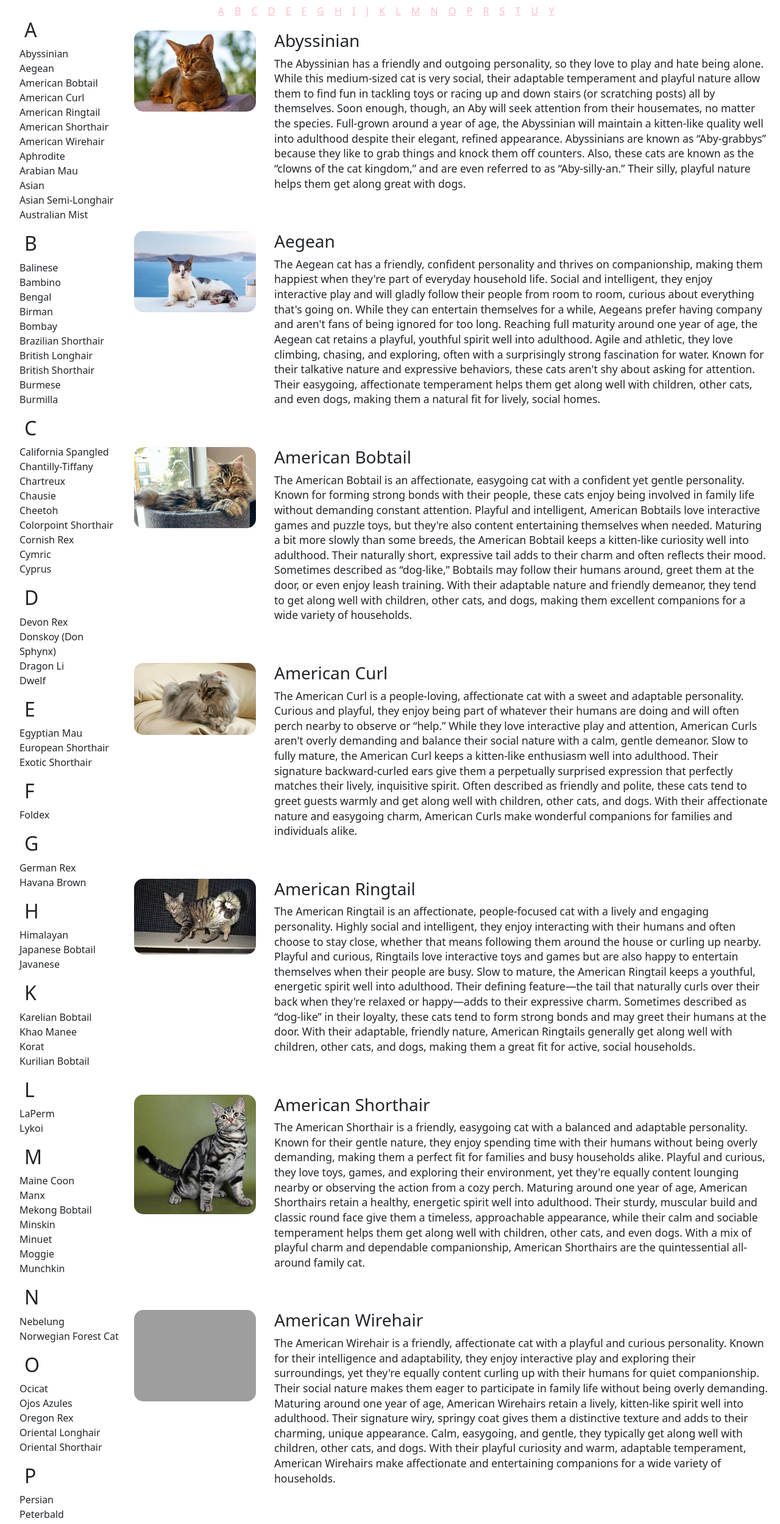
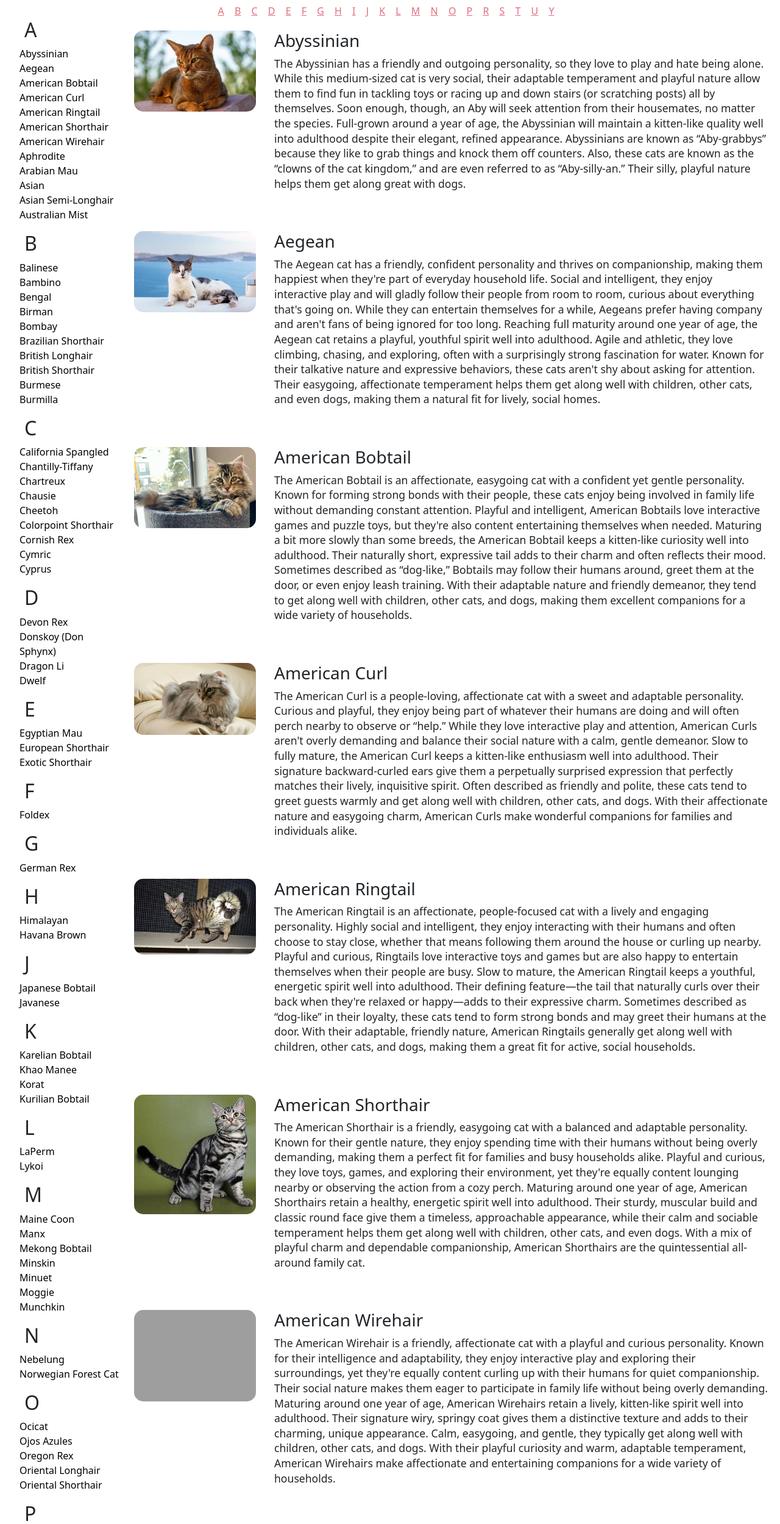
Before and after one commit to 2526-2ihif-wmc/wintertermprojectwebsite-shakyamish, a plain HTML site: page index.html in a window 1280 px wide. Shown: the part 220-2719 px from the top of the page at 61% size. Drawn offline with nearby package versions, Linux system fonts and the light colour scheme; grey boxes are pictures that could not be loaded.

Commit message:
new filter

```diff
--- a/index.html
+++ b/index.html
@@ -92,173 +92,178 @@
     <div class="sidebar">
     <h2 id="A">A</h2>
     <ul>
-        <li>Abyssinian</li>
-        <li>Aegean</li>
-        <li>American Bobtail</li>
-        <li>American Curl</li>
-        <li>American Ringtail</li>
-        <li>American Shorthair</li>
-        <li>American Wirehair</li>
-        <li>Aphrodite</li>
-        <li>Arabian Mau</li>
-        <li>Asian</li>
-        <li>Asian Semi-Longhair</li>
-        <li>Australian Mist</li>
+        <a href="#Abyssinian">Abyssinian</a><br>
+        <a href="#Aegean">Aegean</a><br>
+        <a href="#AmericanBobtail">American Bobtail</a><br>
+        <a href="#AmericanCurl">American Curl</a><br>
+        <a href="#AmericanRingtail">American Ringtail</a><br>
+        <a href="#AmericanShorthair">American Shorthair</a><br>
+        <a href="#AmericanWirehair">American Wirehair</a><br>
+        <a href="#Aphrodite">Aphrodite</a><br>
+        <a href="#ArabianMau">Arabian Mau</a><br>
+        <a href="#Asian">Asian</a><br>
+        <a href="#AsianSemiLonghair">Asian Semi-Longhair</a><br>
+        <a href="#AustralianMist">Australian Mist</a><br>
     </ul>
 
     <h2 id="B">B</h2>
     <ul>
-        <li>Balinese</li>
-        <li>Bambino</li>
-        <li>Bengal</li>
-        <li>Birman</li>
-        <li>Bombay</li>
-        <li>Brazilian Shorthair</li>
-        <li>British Longhair</li>
-        <li>British Shorthair</li>
-        <li>Burmese</li>
-        <li>Burmilla</li>
+        <a href="#Balinese">Balinese</a><br>
+        <a href="#Bambino">Bambino</a><br>
+        <a href="#Bengal">Bengal</a><br>
+        <a href="#Birman">Birman</a><br>
+        <a href="#Bombay">Bombay</a><br>
+        <a href="#BrazilianShorthair">Brazilian Shorthair</a><br>
+        <a href="#BritishLonghair">British Longhair</a><br>
+        <a href="#BritishShorthair">British Shorthair</a><br>
+        <a href="#Burmese">Burmese</a><br>
+        <a href="#Burmilla">Burmilla</a><br>
     </ul>
 
     <h2 id="C">C</h2>
     <ul>
-        <li>California Spangled</li>
-        <li>Chantilly-Tiffany</li>
-        <li>Chartreux</li>
-        <li>Chausie</li>
-        <li>Cheetoh</li>
-        <li>Colorpoint Shorthair</li>
-        <li>Cornish Rex</li>
-        <li>Cymric</li>
-        <li>Cyprus</li>
+        <a href="#CaliforniaSpangled">California Spangled</a><br>
+        <a href="#ChantillyTiffany">Chantilly-Tiffany</a><br>
+        <a href="#Chartreux">Chartreux</a><br>
+        <a href="#Chausie">Chausie</a><br>
+        <a href="#Cheetoh">Cheetoh</a><br>
+        <a href="#ColorpointShorthair">Colorpoint Shorthair</a><br>
+        <a href="#CornishRex">Cornish Rex</a><br>
+        <a href="#Cymric">Cymric</a><br>
+        <a href="#Cyprus">Cyprus</a><br>
     </ul>
 
     <h2 id="D">D</h2>
     <ul>
-        <li>Devon Rex</li>
-        <li>Donskoy (Don Sphynx)</li>
-        <li>Dragon Li</li>
-        <li>Dwelf</li>
+        <a href="#DevonRex">Devon Rex</a><br>
+        <a href="#Donskoy">Donskoy (Don Sphynx)</a><br>
+        <a href="#DragonLi">Dragon Li</a><br>
+        <a href="#Dwelf">Dwelf</a><br>
     </ul>
 
     <h2 id="E">E</h2>
     <ul>
-        <li>Egyptian Mau</li>
-        <li>European Shorthair</li>
-        <li>Exotic Shorthair</li>
+        <a href="#EgyptianMau">Egyptian Mau</a><br>
+        <a href="#EuropeanShorthair">European Shorthair</a><br>
+        <a href="#ExoticShorthair">Exotic Shorthair</a><br>
     </ul>
 
     <h2 id="F">F</h2>
     <ul>
-        <li>Foldex</li>
+        <a href="#Foldex">Foldex</a><br>
     </ul>
 
     <h2 id="G">G</h2>
     <ul>
-        <li>German Rex</li>
-        <li>Havana Brown</li>
+        <a href="#GermanRex">German Rex</a><br>
     </ul>
 
     <h2 id="H">H</h2>
     <ul>
-        <li>Himalayan</li>
-        <li>Japanese Bobtail</li>
-        <li>Javanese</li>
+        <a href="#Himalayan">Himalayan</a><br>
+        <a href="#HavanaBrown">Havana Brown</a><br>
     </ul>
 
+    <h2 id="J">J</h2>
+    <ul>
+        <a href="#Japanese Bobtail">Japanese Bobtail</a><br>
+        <a href="#Javanese">Javanese</a><br>
+    </ul>
+
+    </h2>
     <h2 id="K">K</h2>
     <ul>
-        <li>Karelian Bobtail</li>
-        <li>Khao Manee</li>
-        <li>Korat</li>
-        <li>Kurilian Bobtail</li>
+        <a href="#KarelianBobtail">Karelian Bobtail</a><br>
+        <a href="#KhaoManee">Khao Manee</a><br>
+        <a href="#Korat">Korat</a><br>
+        <a href="#KurilianBobtail">Kurilian Bobtail</a><br>
     </ul>
 
     <h2 id="L">L</h2>
     <ul>
-        <li>LaPerm</li>
-        <li>Lykoi</li>
+        <a href="#LaPerm">LaPerm</a><br>
+        <a href="#Lykoi">Lykoi</a><br>
     </ul>
 
     <h2 id="M">M</h2>
     <ul>
-        <li>Maine Coon</li>
-        <li>Manx</li>
-        <li>Mekong Bobtail</li>
-        <li>Minskin</li>
-        <li>Minuet</li>
-        <li>Moggie</li>
-        <li>Munchkin</li>
+        <a href="#MaineCoon">Maine Coon</a><br>
+        <a href="#Manx">Manx</a><br>
+        <a href="#MekongBobtail">Mekong Bobtail</a><br>
+        <a href="#Minskin">Minskin</a><br>
+        <a href="#Minuet">Minuet</a><br>
+        <a href="#Moggie">Moggie</a><br>
+        <a href="#Munchkin">Munchkin</a><br>
     </ul>
 
     <h2 id="N">N</h2>
     <ul>
-        <li>Nebelung</li>
-        <li>Norwegian Forest Cat</li>
+        <a href="#Nebelung">Nebelung</a><br>
+        <a href="#NorwegianForestCat">Norwegian Forest Cat</a><br>
     </ul>
 
     <h2 id="O">O</h2>
     <ul>
-        <li>Ocicat</li>
-        <li>Ojos Azules</li>
-        <li>Oregon Rex</li>
-        <li>Oriental Longhair</li>
-        <li>Oriental Shorthair</li>
+        <a href="#Ocicat">Ocicat</a><br>
+        <a href="#OjosAzules">Ojos Azules</a><br>
+        <a href="#OregonRex">Oregon Rex</a><br>
+        <a href="#OrientalLonghair">Oriental Longhair</a><br>
+        <a href="#OrientalShorthair">Oriental Shorthair</a><br>
     </ul>
 
     <h2 id="P">P</h2>
     <ul>
-        <li>Persian</li>
-        <li>Peterbald</li>
-        <li>Pixie-bob</li>
+        <a href="#Persian">Persian</a><br>
+        <a href="#Peterbald">Peterbald</a><br>
+        <a href="#Pixiebob">Pixie-bob</a><br>
     </ul>
 
     <h2 id="R">R</h2>
     <ul>
-        <li>Ragamuffin</li>
-        <li>Ragdoll</li>
-        <li>Russian Blue</li>
+        <a href="#Ragamuffin">Ragamuffin</a><br>
+        <a href="#Ragdoll">Ragdoll</a><br>
+        <a href="#RussianBlue">Russian Blue</a><br>
     </ul>
 
     <h2 id="S">S</h2>
     <ul>
-        <li>Safari</li>
-        <li>Savannah</li>
-        <li>Scottish Fold</li>
-        <li>Scottish Straight</li>
-        <li>Selkirk Rex</li>
-        <li>Serengeti</li>
-        <li>Serrade Petit</li>
-        <li>Siamese</li>
-        <li>Siberian</li>
-        <li>Singapura</li>
-        <li>Snowshoe</li>
-        <li>Sokoke</li>
-        <li>Somali</li>
-        <li>Sphynx</li>
-        <li>Suphalak</li>
+        <a href="#Safari">Safari</a><br>
+        <a href="#Savannah">Savannah</a><br>
+        <a href="#ScottishFold">Scottish Fold</a><br>
+        <a href="#ScottishStraight">Scottish Straight</a><br>
+        <a href="#SelkirkRex">Selkirk Rex</a><br>
+        <a href="#Serengeti">Serengeti</a><br>
+        <a href="#SerradePetit">Serrade Petit</a><br>
+        <a href="#Siamese">Siamese</a><br>
+        <a href="#Siberian">Siberian</a><br>
+        <a href="#Singapura">Singapura</a><br>
+        <a href="#Snowshoe">Snowshoe</a><br>
+        <a href="#Sokoke">Sokoke</a><br>
+        <a href="#Somali">Somali</a><br>
+        <a href="#Sphynx">Sphynx</a><br>
+        <a href="#Suphalak">Suphalak</a><br>
     </ul>
 
     <h2 id="T">T</h2>
     <ul>
-        <li>Thai</li>
-        <li>Tonkinese</li>
-        <li>Toyger</li>
-        <li>Turkish Angora</li>
-        <li>Turkish Van</li>
-        <li>Turkish Vankedisi</li>
+        <a href="#Thai">Thai</a><br>
+        <a href="#Tonkinese">Tonkinese</a><br>
+        <a href="#Toyger">Toyger</a><br>
+        <a href="#TurkishAngora">Turkish Angora</a><br>
+        <a href="#TurkishVan">Turkish Van</a><br>
+        <a href="#TurkishVankedisi">Turkish Vankedisi</a><br>
     </ul>
 
 
     <h2 id="U">U</h2>
     <ul>
-        <li>Ukrainian Levkoy</li>
+        <a href="#UkrainianLevkoy">Ukrainian Levkoy</a><br>
     </ul>
 
 
     <h2 id="Y">Y</h2>
     <ul>
-        <li>York Chocolate</li>
+        <a href="#YorkChocolate">York Chocolate</a><br>
     </ul>
     </div>
 
@@ -267,7 +272,7 @@
         <div class="cat-item">
         <img src="abyssiniancat.jpg" alt="Abyssinian" class="catimages">
         <div class="cat-text">
-            <h3>Abyssinian</h3>
+            <h3 id="Abyssinian">Abyssinian</h3>
         <p>
             The Abyssinian has a friendly and outgoing personality, so they love to play and hate being alone.
             While this medium-sized cat is very social, their adaptable temperament and playful nature allow them
@@ -286,7 +291,7 @@
     <div class="cat-item">
         <img src="aegeancat.jpg" alt="Aegean" class="catimages">
         <div class="cat-text">
-            <h3>Aegean</h3>
+            <h3 id="Aegean">Aegean</h3>
         <p>
             The Aegean cat has a friendly, confident personality and thrives on companionship,
             making them happiest when they're part of everyday household life.
@@ -307,7 +312,7 @@
     <div class="cat-item">
         <img src="americanbobtailcat.jpg" alt="americanbobtailcat" class="catimages">
         <div class="cat-text">
-            <h3>American Bobtail</h3>
+            <h3 id="AmericanBobtail">American Bobtail</h3>
             <p>
                 The American Bobtail is an affectionate, easygoing cat with a confident yet gentle personality.
                 Known for forming strong bonds with their people, these cats enjoy being involved in family life without demanding constant
@@ -326,7 +331,7 @@
     <div class="cat-item">
         <img src="americancurlcat.jpg" alt="American Curl" class="catimages">
         <div class="cat-text">
-            <h3>American Curl</h3>
+            <h3 id="AmericanCurl">American Curl</h3>
             <p>
                 The American Curl is a people-loving, affectionate cat with a sweet and adaptable personality.
                 Curious and playful, they enjoy being part of whatever their humans are doing and will often perch nearby to observe or “help.”
@@ -343,7 +348,7 @@
     <div class="cat-item">
         <img src="americanringtail.jpg" alt="American Ringtail" class="catimages">
         <div class="cat-text">
-            <h3>American Ringtail</h3>
+            <h3 id="AmericanRingtail">American Ringtail</h3>
             <p>
                 The American Ringtail is an affectionate, people-focused cat with a lively and engaging personality.
                 Highly social and intelligent, they enjoy interacting with their humans and often choose to stay close,
@@ -361,7 +366,7 @@
     <div class="cat-item">
         <img src="american-shorthair.jpg" alt="American Shorthair" class="catimages">
         <div class="cat-text">
-            <h3>American Shorthair</h3>
+            <h3 id="AmericanShorthair">American Shorthair</h3>
             <p>
                 The American Shorthair is a friendly, easygoing cat with a balanced and adaptable personality.
                 Known for their gentle nature, they enjoy spending time with their humans without being overly demanding,
@@ -379,7 +384,7 @@
     <div class="cat-item">
         <img src="american-wirehair.jpg" alt="American Wirehair" class="catimages">
         <div class="cat-text">
-            <h3>American Wirehair</h3>
+            <h3 id="AmericanWirehair">American Wirehair</h3>
             <p>
                 The American Wirehair is a friendly, affectionate cat with a playful and curious personality.
                 Known for their intelligence and adaptability, they enjoy interactive play and exploring their surroundings,
@@ -397,7 +402,7 @@
     <div class="cat-item">
         <img src="aphrodite-cat.jpg" alt="Aphrodite" class="catimages">
         <div class="cat-text">
-            <h3>Aphrodite</h3>
+            <h3 id="Aphrodite">Aphrodite</h3>
             <p>
                 The Aphrodite cat is a big, affectionate feline with a loyal, people-oriented personality that makes them feel like a true member of the family.
                 These cats enjoy interactive play and will happily join you for adventures around the house, yet they also have a calm,
@@ -415,7 +420,7 @@
     <div class="cat-item">
         <img src="Arabian_Mau.jpg" alt="Arabian Mau" class="catimages">
         <div class="cat-text">
-            <h3>Arabian Mau</h3>
+            <h3 id="ArabianMau">Arabian Mau</h3>
             <p>
                 The Arabian Mau is a friendly, active cat with a strong, adaptable personality shaped by its natural desert environment.
                 Highly intelligent and curious, they enjoy exploring their surroundings, climbing, and engaging in interactive play,
@@ -433,7 +438,7 @@
     <div class="cat-item">
         <img src="asian-cat.jpg" alt="Asian" class="catimages">
         <div class="cat-text">
-            <h3>Asian</h3>
+            <h3 id="Asian">Asian</h3>
             <p>
                 The Asian cat is a friendly, social feline with a playful and affectionate personality.
                 Curious and intelligent, they enjoy interactive games, exploring their surroundings, and keeping busy,
@@ -451,7 +456,7 @@
     <div class="cat-item">
         <img src="Asian-Semi-longhair-.jpg" alt="Asian Semi-Longhair" class="catimages">
         <div class="cat-text">
-            <h3>Asian Semi-Longhair</h3>
+            <h3 id="AsianSemiLonghair">Asian Semi-Longhair</h3>
             <p>
                 The Asian Semi-Longhair is an affectionate, playful cat with a curious and engaging personality.
                 Friendly and intelligent, they enjoy interactive play, exploring their environment, and keeping busy,
@@ -469,7 +474,7 @@
     <div class="cat-item">
         <img src="australian-mist.jpg" alt="Australian Mist" class="catimages">
         <div class="cat-text">
-            <h3>Australian Mist</h3>
+            <h3 id="AustralianMist">Australian Mist</h3>
             <p>
                 The Australian Mist is a friendly, outgoing cat with a gentle and affectionate personality.
                 Intelligent and curious, they enjoy interactive play, exploring their surroundings, and joining in family activities,
--- a/style.css
+++ b/style.css
@@ -14,6 +14,11 @@ body {
     float:left;
     width: 200px;
     height: 100vh;
+}
+
+.sidebar a {
+    color: rgb(0, 0, 0);
+    text-decoration: none;
 }
 
 .start {
@@ -39,7 +44,7 @@ body {
 }
 
 .filter a {
-    color: pink;
+    color: rgb(224, 109, 128);
     margin-right: 13px;
     padding-left: 0;
 }
```
